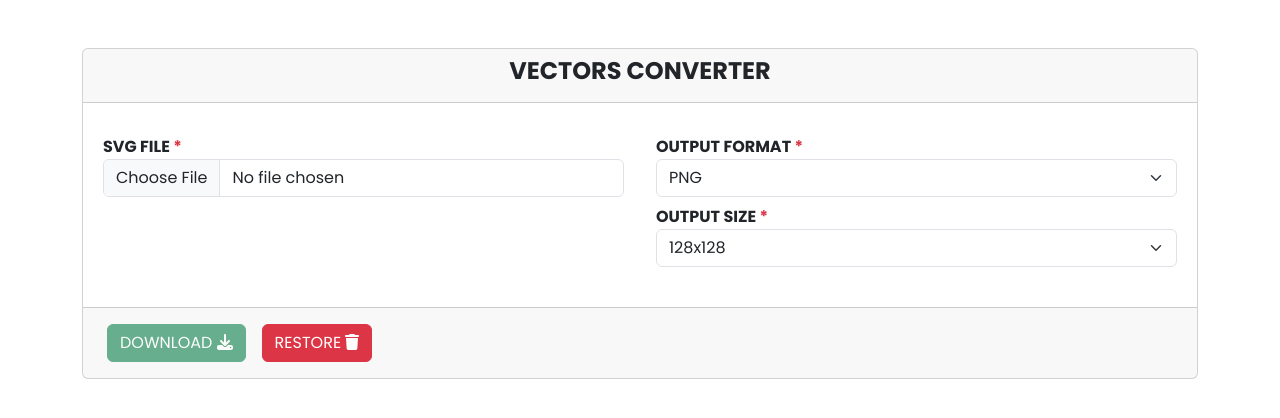
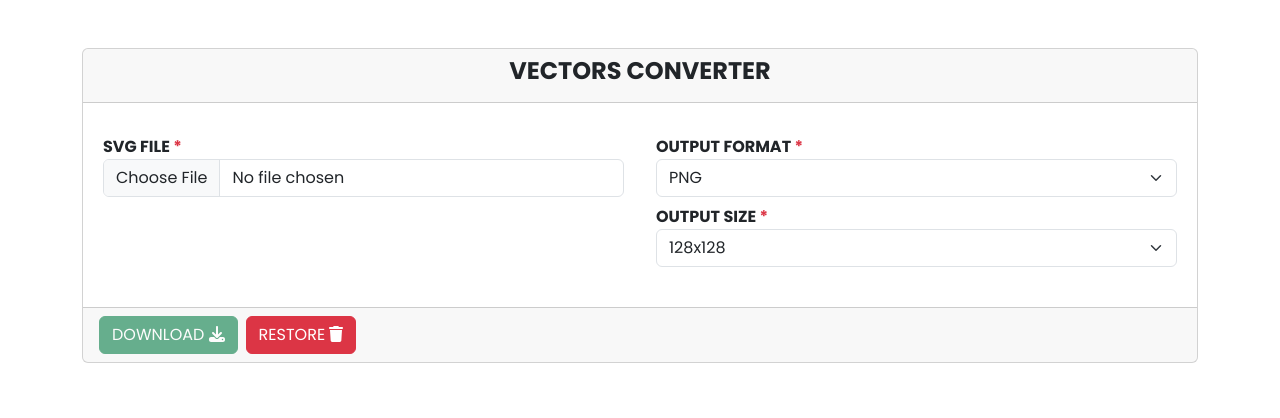
Before and after one commit to yousefhusein/Vectors-Converter, a Next.js app: page / in a window 1280 px wide. Shown: the top 418 px of the page. Built offline with nearby package versions, Linux system fonts and the light colour scheme.

Commit message:
Update index.jsx

```diff
--- a/src/pages/index.jsx
+++ b/src/pages/index.jsx
@@ -153,7 +153,7 @@ export default function Page() {
           </div>
           <div className="card-footer">
             <button
-              className="btn btn-success m-2"
+              className="btn btn-success"
               type="submit"
               onClick={() => {
                 setDownloaded(null);
@@ -164,7 +164,7 @@ export default function Page() {
             </button>
 
             <button
-              className="btn btn-danger m-2"
+              className="btn btn-danger ms-2"
               type="reset"
               disabled={!!(loading && uploaded)}
               onClick={() => {
```
